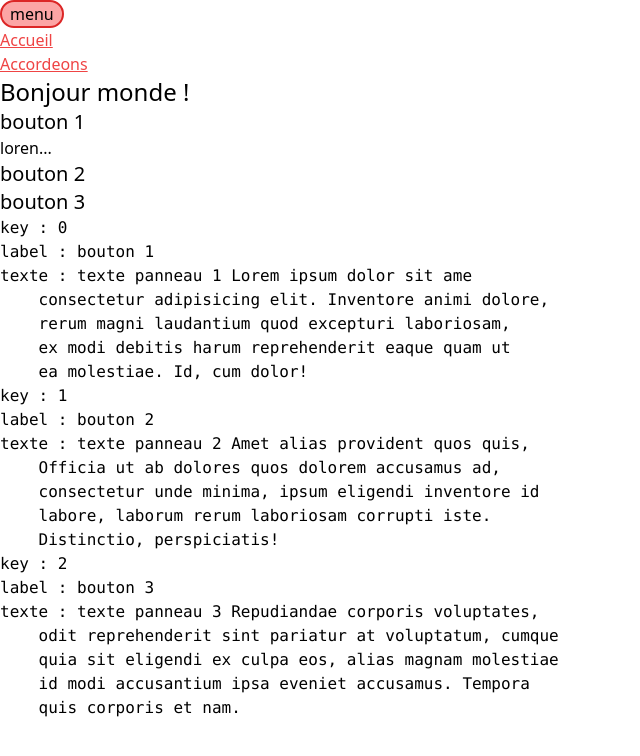
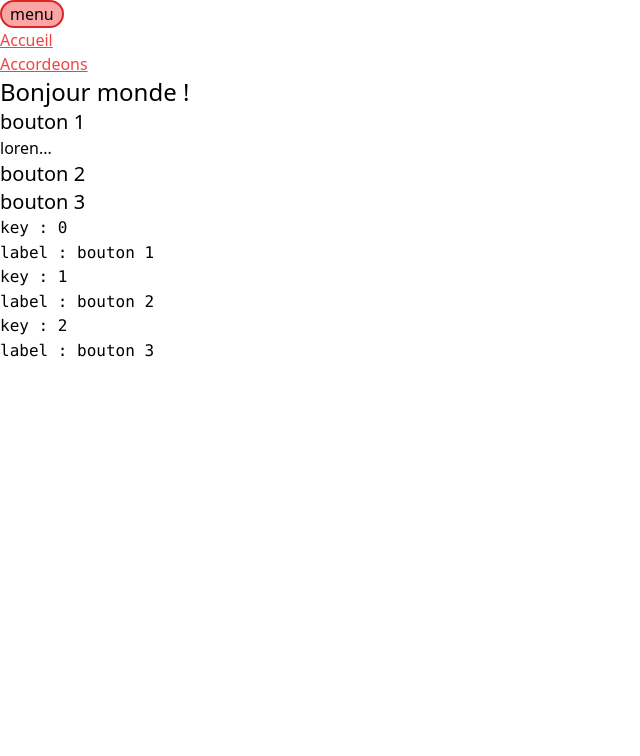
Before and after one commit to MMI-SAE-203/r213-2024-pracht-tp1-maugan-robert, a Vue app: page /accordeon in a window 1280 px wide. Shown: the top 756 px of the page, without its empty margins (0-640 px from the left). Built offline with nearby package versions, Linux system fonts and the light colour scheme.

Commit message:
section bouton avec key

```diff
--- a/src/pages/accordeon.vue
+++ b/src/pages/accordeon.vue
@@ -1,6 +1,6 @@
 <script setup lang="ts">
 import { ref } from "vue";
-import { onErrorCaptured } from 'vue'
+import { onErrorCaptured} from 'vue'
 import { RouterLink, RouterView } from 'vue-router/auto'
 
 onErrorCaptured((err, instance, info) => {
@@ -35,6 +35,7 @@ const sectionsData = [
     quis corporis et nam.`
   }
 ]
+const numero = ref(0)
 </script>
 
 <template>
@@ -57,8 +58,8 @@ const sectionsData = [
 
 <section v-for="({ label, texte }, key) of sectionsData" :key="key">
   <pre class="font-mono">key : {{ key }}</pre>
-  <pre class="font-mono">label : {{ label }}</pre>
-  <pre class="font-mono">texte : {{ texte }}</pre>
+  <button @pointerdown="numero = key+1" class="font-mono">label : {{ label }}</button>
+  <p v-show="numero === key+1" class="font-mono">texte : {{ texte }}</p>
 </section>
 
 </template>
```
